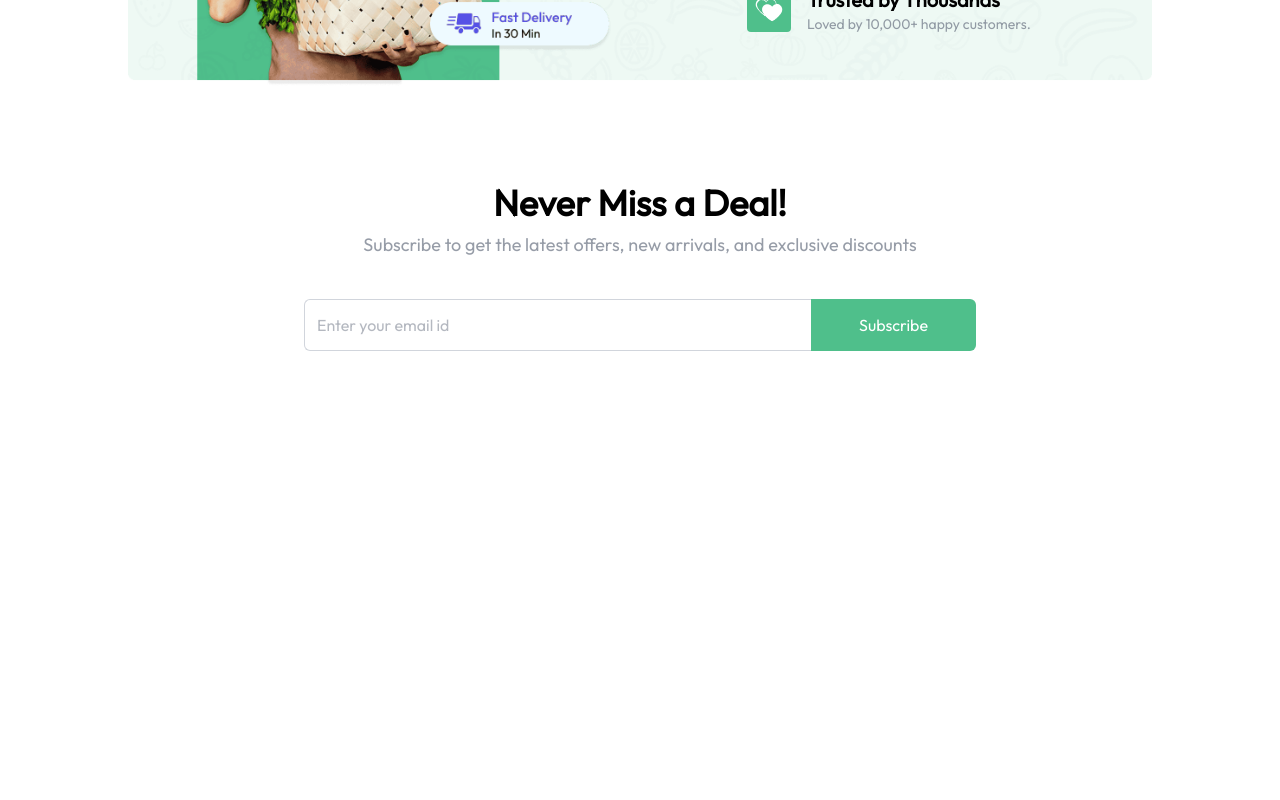
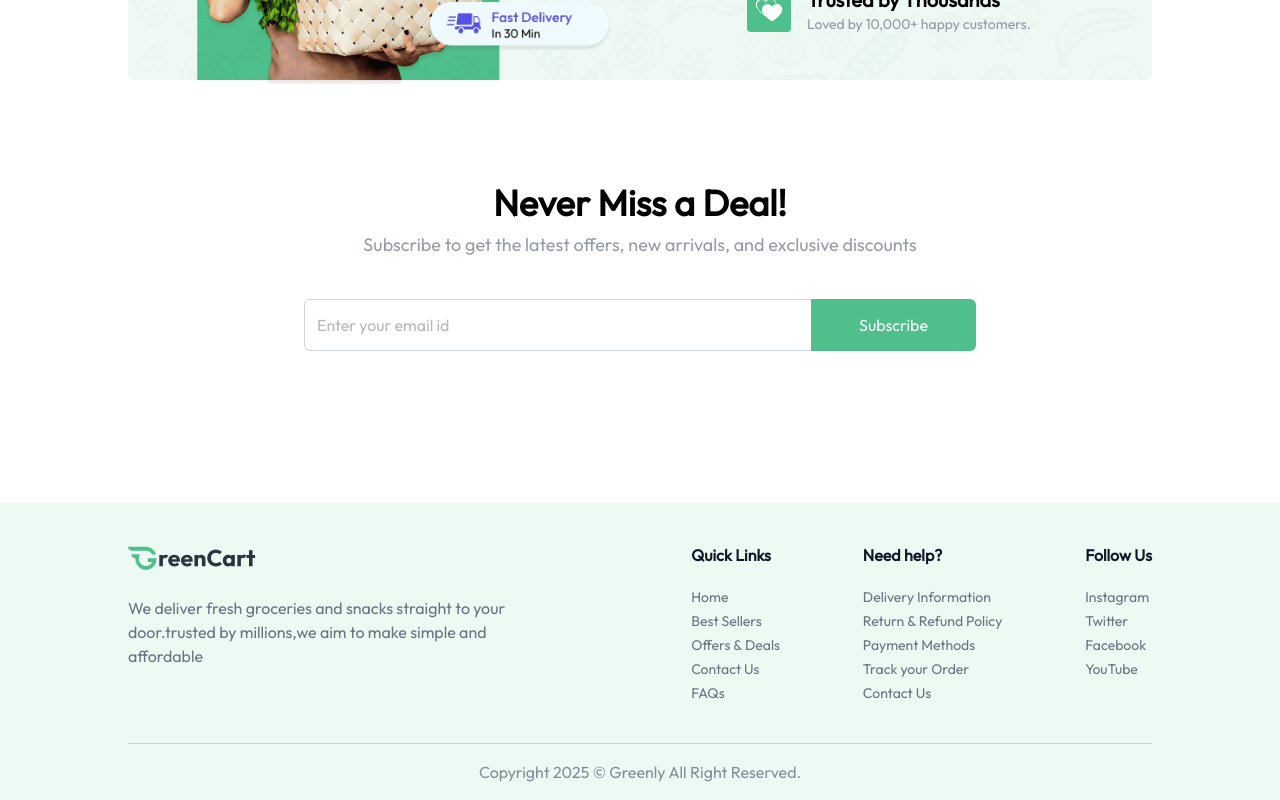
Before and after one commit to sksanoyarali/Greenly, a React (Vite) app in the folder frontend/: page / in a window 1280 px wide. Shown: the part 1595-2395 px from the top of the page. Before the commit the page ends 2002 px from the top, so only its background shows below. Built offline with nearby package versions, Linux system fonts and the light colour scheme.

Commit message:
added footer section ui

```diff
--- a/frontend/src/App.jsx
+++ b/frontend/src/App.jsx
@@ -3,6 +3,7 @@
 import { Route, Routes, useLocation } from 'react-router-dom'
 import Home from './pages/Home'
 import { Toaster } from 'react-hot-toast'
+import Footer from './components/Footer'
 
 const App = () => {
   const isSellerPath = useLocation().pathname.includes('seller')
@@ -17,6 +18,7 @@
           <Route path="/" element={<Home />} />
         </Routes>
       </div>
+      {!isSellerPath ? <Footer /> : null}
     </div>
   )
 }
--- /dev/null
+++ b/frontend/src/components/Footer.jsx
@@ -0,0 +1,39 @@
+import { assets, footerLinks } from '../assets/assets'
+
+const Footer = () => {
+  return (
+    <div className="px-6 md:px-16 lg:px-24 xl:px-32 mt-24 bg-primary/10">
+      <div className="flex flex-col md:flex-row items-start justify-between gap-10 py-10 border-b border-gray-500/30 text-gray-500">
+        <div>
+          <img className="w-34 md:w-32" src={assets.logo} alt="Logo" />
+          <p className="max-w-[410px] mt-6">
+            We deliver fresh groceries and snacks straight to your door.trusted
+            by millions,we aim to make simple and affordable
+          </p>
+        </div>
+        <div className="flex flex-wrap justify-between w-full md:w-[45%] gap-5">
+          {footerLinks.map((section, index) => (
+            <div key={index}>
+              <h3 className="font-semibold text-base text-gray-900 md:mb-5 mb-2">
+                {section.title}
+              </h3>
+              <ul className="text-sm space-y-1">
+                {section.links.map((link, i) => (
+                  <li key={i}>
+                    <a href={link.url} className="hover:underline transition">
+                      {link.text}
+                    </a>
+                  </li>
+                ))}
+              </ul>
+            </div>
+          ))}
+        </div>
+      </div>
+      <p className="py-4 text-center text-sm md:text-base text-gray-500/80">
+        Copyright 2025 © Greenly All Right Reserved.
+      </p>
+    </div>
+  )
+}
+export default Footer
```
